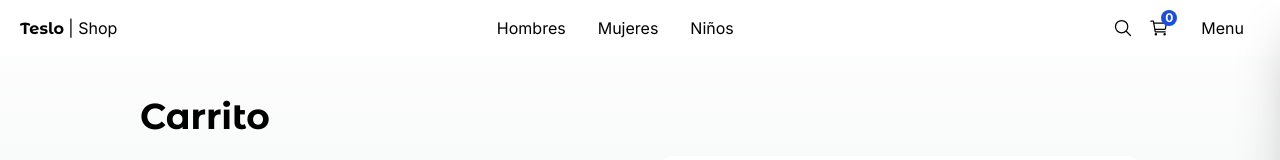
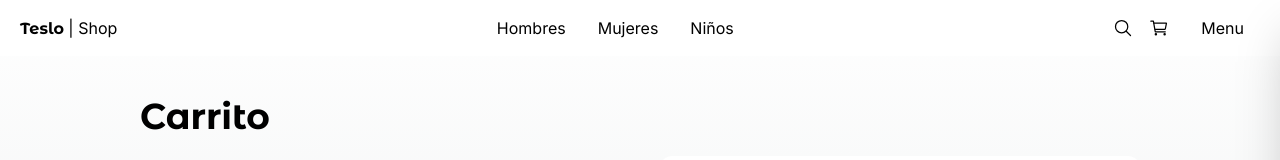
Before and after one commit to jorgeart81/teslo-shop, a Next.js app: page /cart in a window 1280 px wide. Shown: the top 160 px of the page. Built offline with nearby package versions, Linux system fonts and the light colour scheme.

Commit message:
fix: show total items in cart

```diff
--- a/src/components/ui/top-menu/TopMenu.tsx
+++ b/src/components/ui/top-menu/TopMenu.tsx
@@ -1,6 +1,7 @@
 'use client';
 
 import Link from 'next/link';
+import { useEffect, useState } from 'react';
 import { IoCartOutline, IoSearchOutline } from 'react-icons/io5';
 
 import { titleFont } from '@/config/fonts';
@@ -25,9 +26,13 @@ export const TopMenu = () => {
 	const { openSideMenu } = useUIStore((state) => ({
 		openSideMenu: state.openSideMenu,
 	}));
-	const { cart } = useCartStore((state) => ({
-		cart: state.cart,
-	}));
+	const totalItemsInCart = useCartStore((state) => state.getTotalItems());
+
+	const [loaded, setLoaded] = useState(false);
+
+	useEffect(() => {
+		setLoaded(true);
+	}, []);
 
 	return (
 		<>
@@ -53,9 +58,11 @@ export const TopMenu = () => {
 						<IoSearchOutline className='size-5' />
 					</Link>
 					<Link href={'/search'} className='relative z-0'>
-						<span className='absolute text-white text-xs font-bold rounded-full px-1 bg-blue-700 z-10 -top-2 -right-2'>
-							{cart.length}
-						</span>
+						{loaded && totalItemsInCart > 0 && (
+							<span className='absolute text-white text-xs font-bold rounded-full px-1 bg-blue-700 z-10 -top-2 -right-2'>
+								{totalItemsInCart}
+							</span>
+						)}
 						<div className='relative z-0'>
 							<IoCartOutline className='size-5' />
 						</div>
--- a/src/store/cart/cart.store.ts
+++ b/src/store/cart/cart.store.ts
@@ -9,6 +9,7 @@ interface State {
 
 interface Actions {
 	addProductToCart: (product: CartProduct) => void;
+	getTotalItems: () => number;
 }
 
 const storeApi: StateCreator<State & Actions, [['zustand/devtools', never]]> = (set, get) => ({
@@ -29,6 +30,11 @@
 		copyCart[productInCartIndex].quantity += product.quantity;
 		set({ cart: copyCart });
 	},
+
+	getTotalItems: () => {
+		const { cart } = get();
+		return cart.reduce((total, item) => total + item.quantity, 0);
+	},
 });
 
 export const useCartStore = create<State & Actions>()(devtools(persist(storeApi, { name: 'shopping-cart' })));
```
